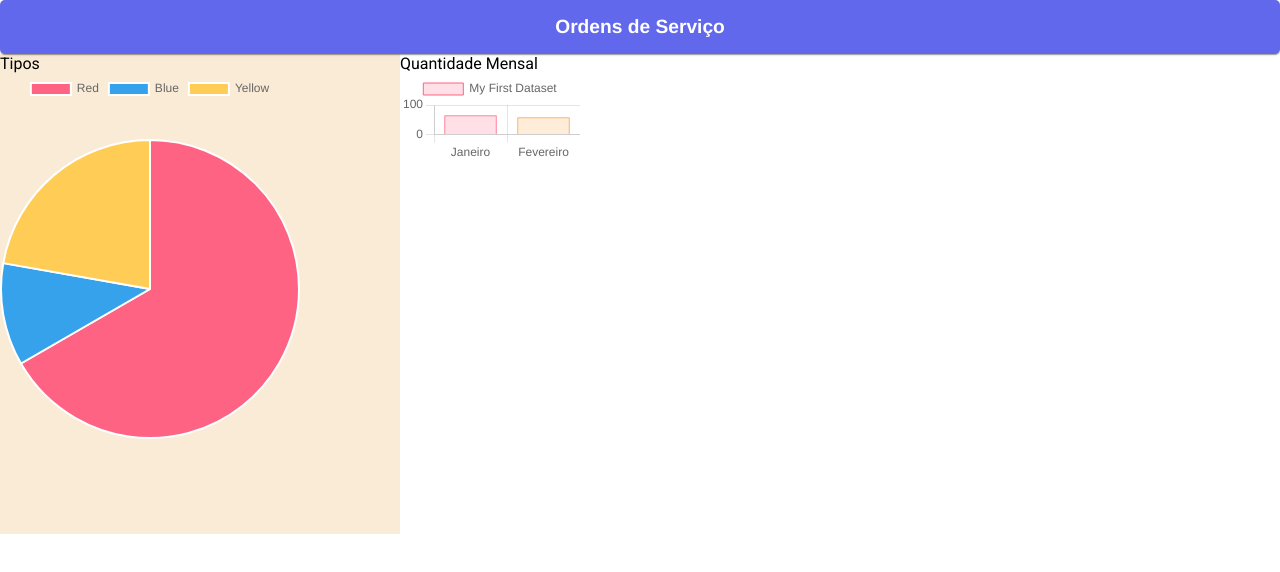
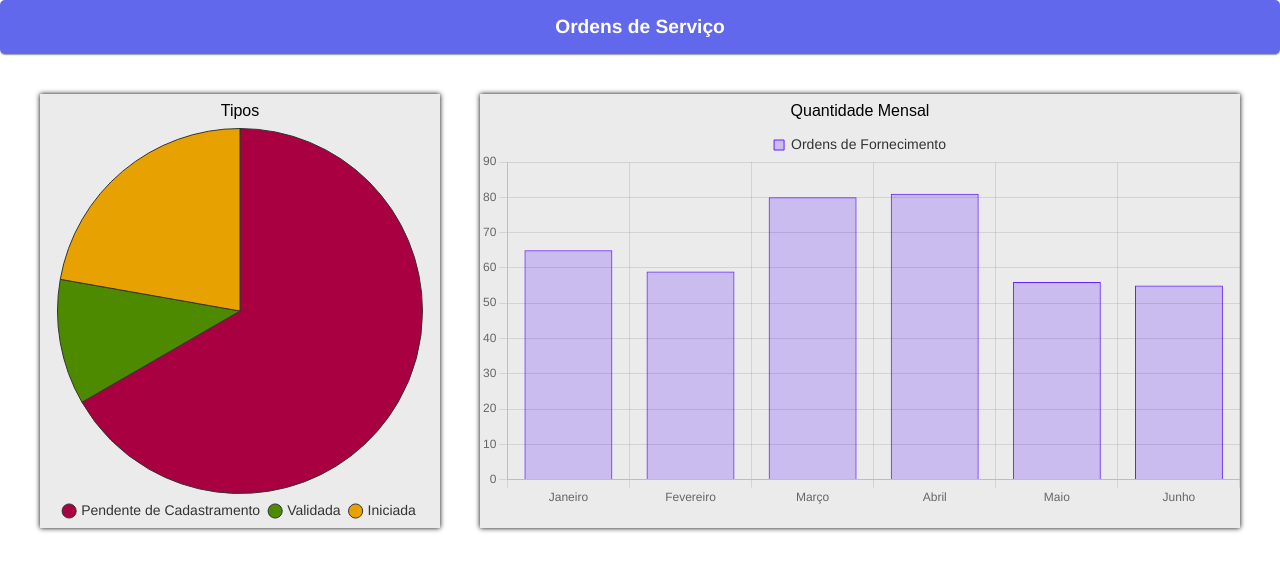
Before and after one commit to Estagiarios-SPTech/Controle-de-OFs-dos-Colaboradores, an Angular app: page / in a window 1280 px wide. Shown: the top 572 px of the page. Built offline with nearby package versions, Linux system fonts and the light colour scheme.

Commit message:
graficos melhorados

```diff
--- a/src/app/componentes/ordens-de-servico/ordens-de-servico.component.css
+++ b/src/app/componentes/ordens-de-servico/ordens-de-servico.component.css
@@ -1,4 +1,4 @@
-.card{
+.card {
     background-color: #6168EC;
     color: white;
     font-family: Helvetica, sans-serif;
@@ -9,21 +9,82 @@
 }
 
 .charts {
-    width: 100dvh;
-    height: auto;
+    gap: 5dvh;
+    margin: 5dvh;
+    display: grid;
+    height: fit-content;
+    grid-template-columns: 50vh 2fr;
+    align-items: flex-start;
+    justify-content: center;
+
+}
+
+.charts>* {
+    box-shadow: 0px 0px 5px black;
+    font-family: Arial, Helvetica, sans-serif;
+    /* height: fit-content; */
     display: flex;
-    flex-direction: row;
+    flex-direction: column;
 }
 
 .container {
-    height: 60dvh;
-    width: 50dvh;
-    background-color: antiquewhite;
+    /* max-width: 500px; */
+    /* width: 40%; */
+    background-color: rgb(235, 235, 235);
+    grid-column: 1;
+    height: 100%;
+}
+
+span {
+    align-self: center;
+    margin: 1dvh;
+}
+
+.container canvas {
+
+    /* width: auto; */
+}
+
+.container-2 {
+    grid-column: 2;
+    height: 100%;
+    /* width: 60%; */
+    background-color: rgb(235, 235, 235);
+}
+
+.container-2 canvas {
+
 }
 
 canvas {
-    display: block;
-    width: 60%;
-    max-width: 300px;
-    height: 50%;
+    /* height: 100%; */
 }
+
+
+@media (max-width: 900px) {
+    .charts {
+        margin: 0;
+        gap: 0;
+        align-items: center;
+        justify-content: center;
+        grid-template-columns: 1fr;
+    }
+
+    .container {
+        /* width: 100%; */
+
+    }
+
+    .container canvas {
+
+    }
+
+    .container-2 {
+        grid-column: 1;
+        /* height: 100%; */
+    }
+
+    .container-2 canvas {
+
+    }
+}
--- a/src/app/componentes/ordens-de-servico/ordens-de-servico.component.html
+++ b/src/app/componentes/ordens-de-servico/ordens-de-servico.component.html
@@ -1,6 +1,7 @@
 <mat-card class="card">
   <mat-card-content>Ordens de Serviço</mat-card-content>
 </mat-card>
+
 <div class="charts">
   <div class="container">
     <span>Tipos</span>
--- a/src/app/componentes/ordens-de-servico/ordens-de-servico.component.ts
+++ b/src/app/componentes/ordens-de-servico/ordens-de-servico.component.ts
@@ -1,7 +1,7 @@
 import { Component, ViewChild, ElementRef, OnInit } from '@angular/core';
-import {ChangeDetectionStrategy} from '@angular/core';
-import {MatCardModule} from '@angular/material/card';
-import { Chart, ChartConfiguration, ChartData, ChartType, registerables} from 'chart.js';
+import { ChangeDetectionStrategy } from '@angular/core';
+import { MatCardModule } from '@angular/material/card';
+import { Chart, ChartConfiguration, ChartData, ChartType, registerables } from 'chart.js';
 
 
 @Component({
@@ -28,50 +28,92 @@ export class OrdensDeServicoComponent implements OnInit {
       type: 'pie',
       data: {
         labels: [
-        'Red',
-        'Blue',
-        'Yellow'
+          'Pendente de Cadastramento',
+          'Validada',
+          'Iniciada'
         ],
         datasets: [{
           label: 'My First Dataset',
           data: [300, 50, 100],
           backgroundColor: [
-          'rgb(255, 99, 132)',
-          'rgb(54, 162, 235)',
-          'rgb(255, 205, 86)'
+            'rgb(168, 0, 64)',
+            'rgb(78, 138, 0)',
+            'rgb(231, 162, 1)'
           ],
+          borderWidth: 1,
+          borderColor: '#333',
           hoverOffset: 4
         }]
       },
+      options: {
+        responsive: true,
+        plugins: {
+          legend: {
+            display: true,
+            position: 'bottom',
+            labels: {
+              font: {
+                size: 14,
+                weight: 'normal',
+                family: 'Helvetica',
+              },
+              usePointStyle: true,
+              color: '#333',
+              boxWidth: 10,
+              boxHeight: 10,
+              padding: 10,
+            }
+          }
+        }
+      }
     });
 
-  this.chartBar = new Chart (ctx2, {
+    this.chartBar = new Chart(ctx2, {
       type: 'bar',
       data: {
-      labels: ['Janeiro','Fevereiro'],
+        labels: ['Janeiro', 'Fevereiro', 'Março', 'Abril', 'Maio', 'Junho'],
         datasets: [{
-        label: 'My First Dataset',
+          label: 'Ordens de Fornecimento',
           data: [65, 59, 80, 81, 56, 55, 40],
           backgroundColor: [
-          'rgba(255, 99, 132, 0.2)',
-          'rgba(255, 159, 64, 0.2)',
-          'rgba(255, 205, 86, 0.2)',
-          'rgba(75, 192, 192, 0.2)',
-          'rgba(54, 162, 235, 0.2)',
-          'rgba(153, 102, 255, 0.2)',
-          'rgba(201, 203, 207, 0.2)'
+            'rgba(76, 0, 255, 0.2)',
+            'rgba(76, 0, 255, 0.2)',
+            'rgba(76, 0, 255, 0.2)',
+            'rgba(76, 0, 255, 0.2)',
+            'rgba(76, 0, 255, 0.2)',
+            'rgba(76, 0, 255, 0.2)'
+
           ],
           borderColor: [
-          'rgb(255, 99, 132)',
-          'rgb(255, 159, 64)',
-          'rgb(255, 205, 86)',
-          'rgb(75, 192, 192)',
-          'rgb(54, 162, 235)',
-          'rgb(153, 102, 255)',
-          'rgb(201, 203, 207)'
+            'rgb(99, 33, 255)',
+            'rgb(99, 33, 255)',
+            'rgb(99, 33, 255)',
+            'rgb(99, 33, 255)',
+            'rgb(99, 33, 255)',
+            'rgb(99, 33, 255)'
           ],
           borderWidth: 1
         }]
+      },
+      options: {
+        responsive: true,
+        plugins: {
+          legend: {
+            display: true,
+            labels: {
+              font: {
+                size: 14,
+                weight: 'normal',
+                family: 'Helvetica',
+              },
+              borderRadius: 2,
+              color: '#333',
+              boxWidth: 10,
+              boxHeight: 10,
+              padding: 10,
+            }
+          }
+        }
       }
     })
 
```
Lines whose indentation alone changed are shown as unchanged.
